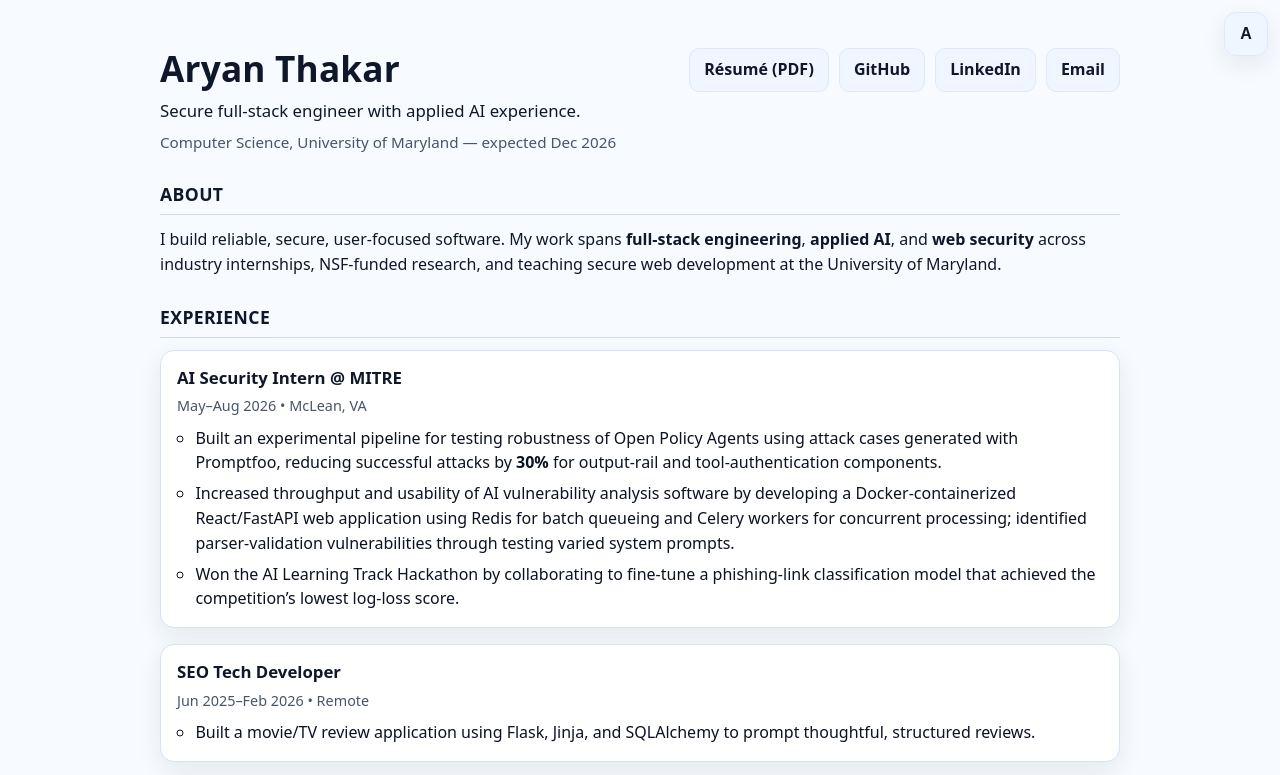
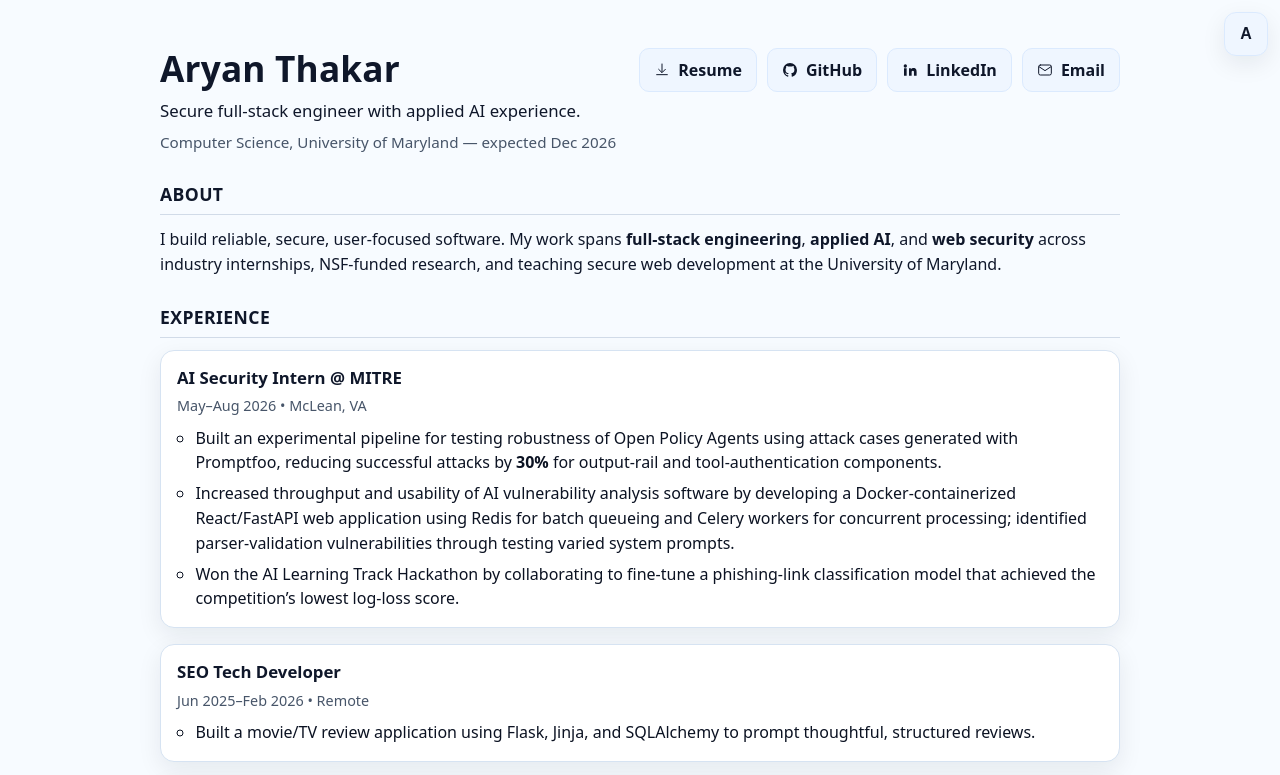
Before and after one commit to arthakar/arthakar.github.io, a plain HTML site: page index.html in a window 1280 px wide. Shown: the top 775 px of the page. Drawn offline with Linux system fonts and the light colour scheme.

Commit message:
Updating links & logos to websites

```diff
--- a/index.html
+++ b/index.html
@@ -186,12 +186,16 @@
 
     .links { display:flex; flex-wrap:wrap; gap:10px; align-items:center; }
     .btn {
-      display:inline-block; padding:12px 14px; border-radius:10px;
+      display:inline-flex; align-items:center; gap:8px;
+      padding:12px 14px; border-radius:10px;
       background:var(--btn-bg); border:1px solid var(--btn-border); color:var(--text);
       font-weight:600; line-height:1; min-height:44px; /* bigger tap target */
       transition: transform 120ms ease;
     }
     .btn:hover { transform: var(--link-hover-raise); }
+    /* Monoline icons inherit currentColor, so both themes are handled by .btn's color.
+       flex-shrink:0 keeps the glyph from squashing before the label wraps in .links. */
+    .btn svg { width:16px; height:16px; flex-shrink:0; }
 
     h2 {
       margin: 28px 0 12px;
@@ -390,10 +394,22 @@
         <p class="sub">Computer Science, University of Maryland — expected Dec 2026</p>
       </div>
       <nav class="links" aria-label="Profiles and résumé">
-        <a class="btn" href="./Aryan_Thakar_Resume.pdf" target="_blank" rel="noopener">Résumé (PDF)</a>
-        <a class="btn" href="https://github.com/arthakar" target="_blank" rel="noopener">GitHub</a>
-        <a class="btn" href="https://linkedin.com/in/aryanthakar" target="_blank" rel="noopener">LinkedIn</a>
-        <a class="btn" href="mailto:aryanthakar@gmail.com">Email</a>
+        <a class="btn" href="./Aryan_Thakar_Resume.pdf" target="_blank" rel="noopener">
+          <svg viewBox="0 0 24 24" fill="none" stroke="currentColor" stroke-width="1.5" stroke-linecap="round" stroke-linejoin="round" aria-hidden="true" focusable="false"><path d="M12 3v12"/><path d="M7 11l5 5 5-5"/><path d="M4 19h16"/></svg>
+          Resume
+        </a>
+        <a class="btn" href="https://github.com/arthakar" target="_blank" rel="noopener">
+          <svg viewBox="0 0 24 24" fill="currentColor" aria-hidden="true" focusable="false"><path d="M12 1.5A10.5 10.5 0 0 0 1.5 12c0 4.64 3.01 8.57 7.18 9.96.53.1.72-.23.72-.5v-1.76c-2.92.64-3.54-1.4-3.54-1.4-.48-1.22-1.17-1.55-1.17-1.55-.95-.65.07-.64.07-.64 1.06.08 1.62 1.09 1.62 1.09.93 1.6 2.44 1.14 3.03.87.1-.68.37-1.14.66-1.4-2.33-.27-4.78-1.17-4.78-5.2 0-1.15.41-2.09 1.08-2.83-.11-.27-.47-1.34.1-2.79 0 0 .88-.28 2.87 1.08a9.9 9.9 0 0 1 5.22 0c1.99-1.36 2.87-1.08 2.87-1.08.57 1.45.21 2.52.1 2.79.67.74 1.08 1.68 1.08 2.83 0 4.04-2.46 4.93-4.8 5.19.38.33.71.97.71 1.96v2.9c0 .28.19.61.73.5A10.5 10.5 0 0 0 22.5 12A10.5 10.5 0 0 0 12 1.5z"/></svg>
+          GitHub
+        </a>
+        <a class="btn" href="https://linkedin.com/in/aryanthakar" target="_blank" rel="noopener">
+          <svg viewBox="0 0 24 24" fill="currentColor" aria-hidden="true" focusable="false"><path d="M4.98 3.5a2.5 2.5 0 1 1 0 5 2.5 2.5 0 0 1 0-5zM3 9.5h4v11H3v-11zM9.5 9.5h3.83v1.5h.05a4.2 4.2 0 0 1 3.77-2.07c4.03 0 4.78 2.65 4.78 6.1v5.47h-4v-4.85c0-1.16-.02-2.65-1.61-2.65-1.62 0-1.87 1.26-1.87 2.56v4.94h-3.95v-11z"/></svg>
+          LinkedIn
+        </a>
+        <a class="btn" href="mailto:aryanthakar@gmail.com">
+          <svg viewBox="0 0 24 24" fill="none" stroke="currentColor" stroke-width="1.5" stroke-linecap="round" stroke-linejoin="round" aria-hidden="true" focusable="false"><rect x="2.5" y="4.5" width="19" height="15" rx="2.5"/><path d="M3 7l9 6 9-6"/></svg>
+          Email
+        </a>
       </nav>
     </header>
 
@@ -565,7 +581,10 @@
     <!-- Footer / Resume CTA -->
     <footer>
       <div>© <script>document.write(new Date().getFullYear())</script> Aryan Thakar</div>
-      <div><a class="btn" href="./Aryan_Thakar_Resume.pdf" target="_blank" rel="noopener">Download Résumé</a></div>
+      <div><a class="btn" href="./Aryan_Thakar_Resume.pdf" target="_blank" rel="noopener">
+        <svg viewBox="0 0 24 24" fill="none" stroke="currentColor" stroke-width="1.5" stroke-linecap="round" stroke-linejoin="round" aria-hidden="true" focusable="false"><path d="M12 3v12"/><path d="M7 11l5 5 5-5"/><path d="M4 19h16"/></svg>
+        Download Resume
+      </a></div>
     </footer>
   </div>
 
```
Also changed, not shown: 1 other file.
